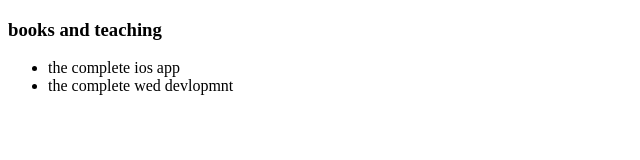
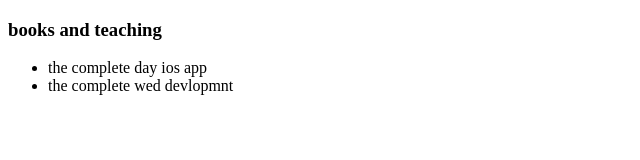
Before and after one commit to Jans2022/cv, a plain HTML site: page cricket.html in a window 1280 px wide. Shown: the full height of the page, 0-640 px from the left. Drawn offline with Linux system fonts and the light colour scheme.

Commit message:
first commit

```diff
--- a/cricket.html
+++ b/cricket.html
@@ -9,7 +9,7 @@
 
         <h3>books and teaching</h3>
         <ul>
-            <li>the complete ios app</li>
+            <li>the complete day ios app</li>
             <li>the complete wed devlopmnt</li>
         </ul>
 
```
